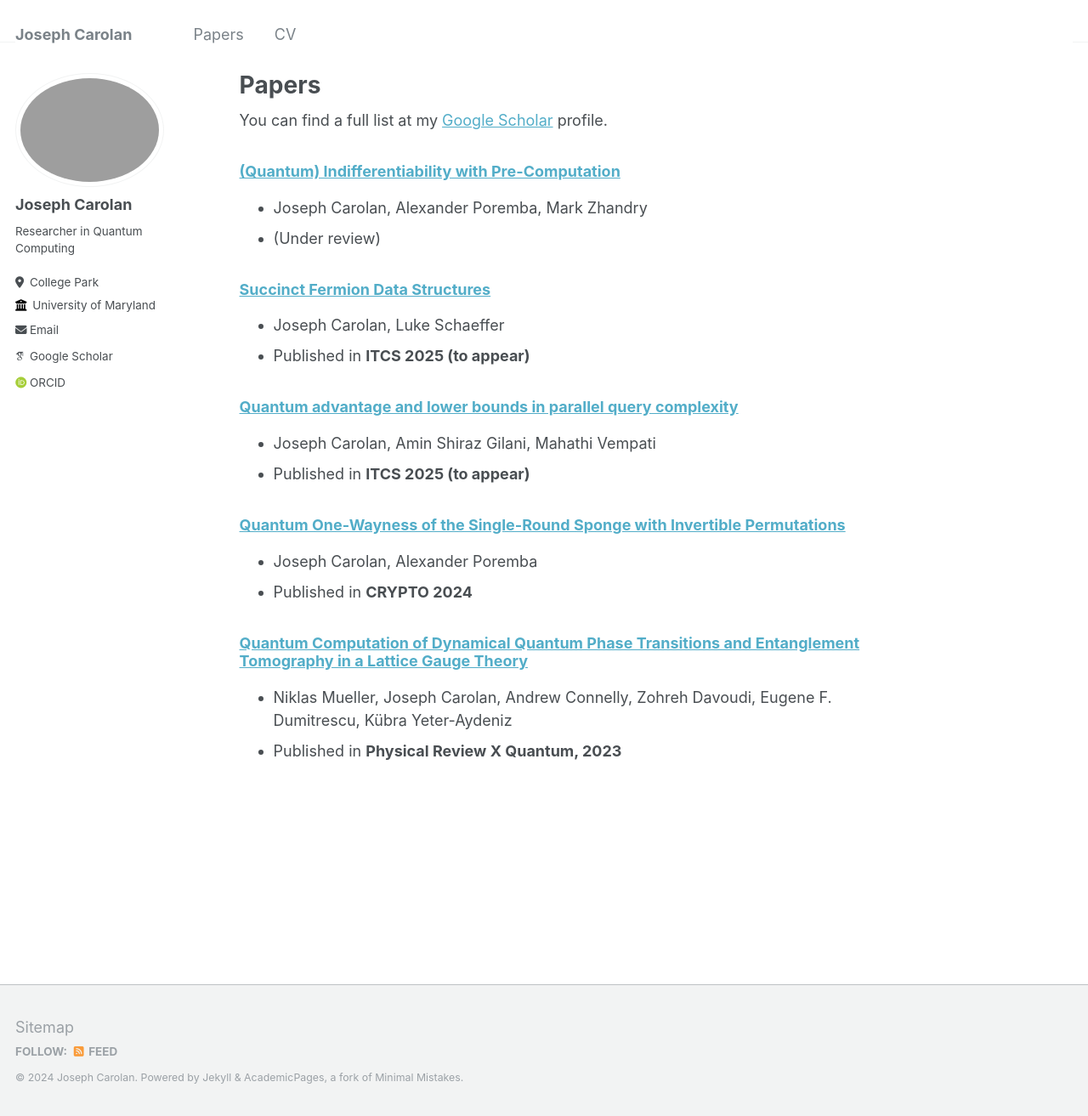
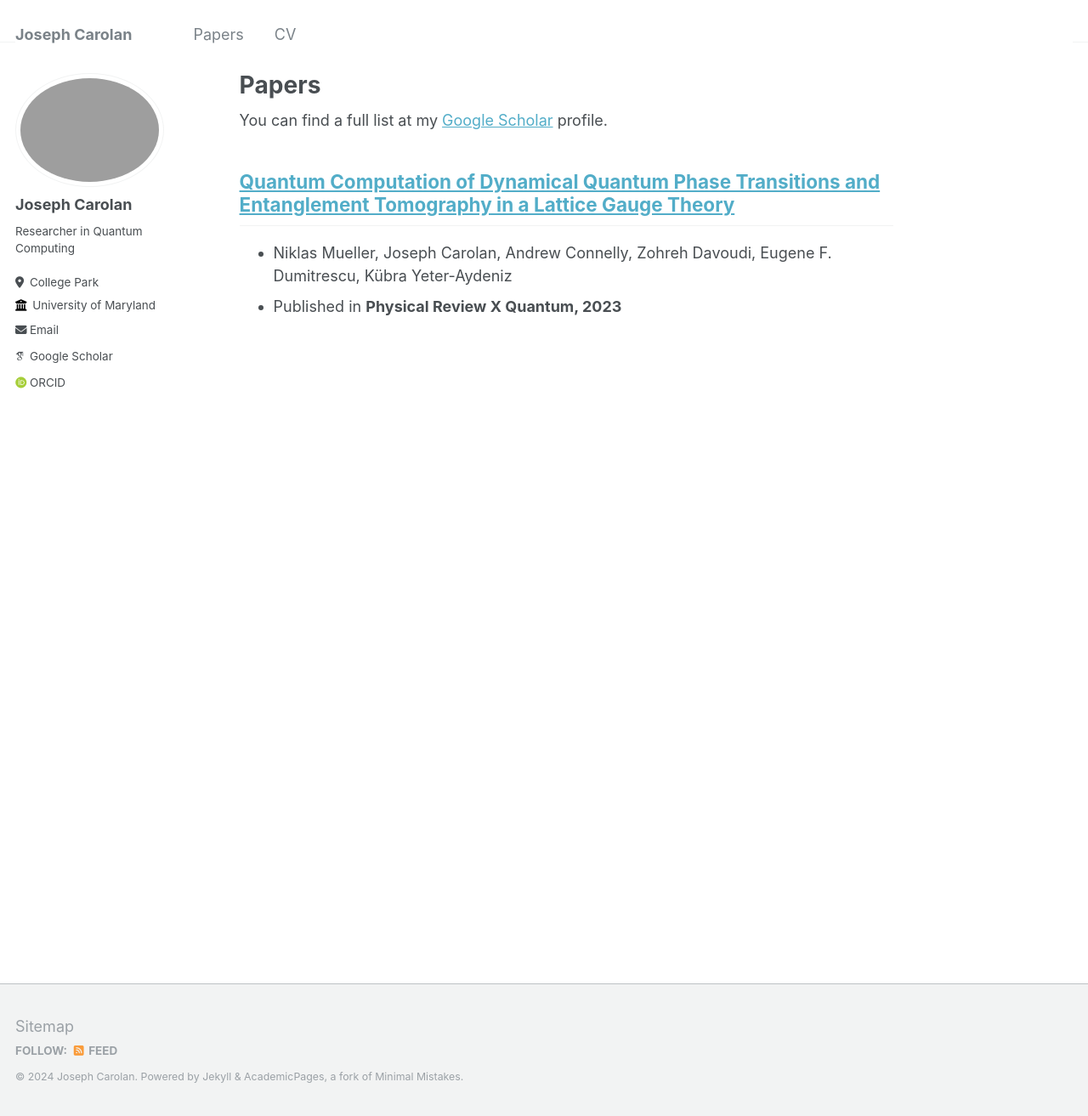
Before and after one commit to jacarolan/personal-website, a Jekyll site: the page built from _pages/publications.md, in a window 1280 px wide and 1313 px high. Shown: the whole window at 85% size. Built offline with Jekyll 4.4.1, drawn with Linux system fonts in a browser that asks for light colours; some web fonts are replaced.

Commit message:
Revert "Update publications.md"
This reverts commit fe3da3576a3b4381310d536c93d4fda5bd49ca21.

```diff
--- a/_pages/publications.md
+++ b/_pages/publications.md
@@ -9,22 +9,7 @@ author_profile: true
   <div class="wordwrap">You can find a full list at my <a href="{{site.author.googlescholar}}">Google Scholar</a> profile.</div>
 {% endif %}
 
-<h3><a href="https://arxiv.org/abs/2410.16595">(Quantum) Indifferentiability with Pre-Computation</a></h3>
- - Joseph Carolan, Alexander Poremba, Mark Zhandry
- - (Under review)
+<h2><a href="https://arxiv.org/abs/2210.03089">Quantum Computation of Dynamical Quantum Phase Transitions and Entanglement Tomography in a Lattice Gauge Theory</a></h2>
 
-<h3><a href="https://arxiv.org/abs/2410.04015">Succinct Fermion Data Structures</a></h3>
- - Joseph Carolan, Luke Schaeffer
- - Published in **ITCS 2025 (to appear)**
-
-<h3><a href="https://arxiv.org/abs/2410.02665">Quantum advantage and lower bounds in parallel query complexity</a></h3>
- - Joseph Carolan, Amin Shiraz Gilani, Mahathi Vempati
- - Published in **ITCS 2025 (to appear)**
-
-<h3><a href="https://arxiv.org/abs/2403.04740">Quantum One-Wayness of the Single-Round Sponge with Invertible Permutations</a></h3>
- - Joseph Carolan, Alexander Poremba
- - Published in **CRYPTO 2024**
-
-<h3><a href="https://arxiv.org/abs/2210.03089">Quantum Computation of Dynamical Quantum Phase Transitions and Entanglement Tomography in a Lattice Gauge Theory</a></h3>
  - Niklas Mueller, Joseph Carolan, Andrew Connelly, Zohreh Davoudi, Eugene F. Dumitrescu, Kübra Yeter-Aydeniz
  - Published in **Physical Review X Quantum, 2023**
```
